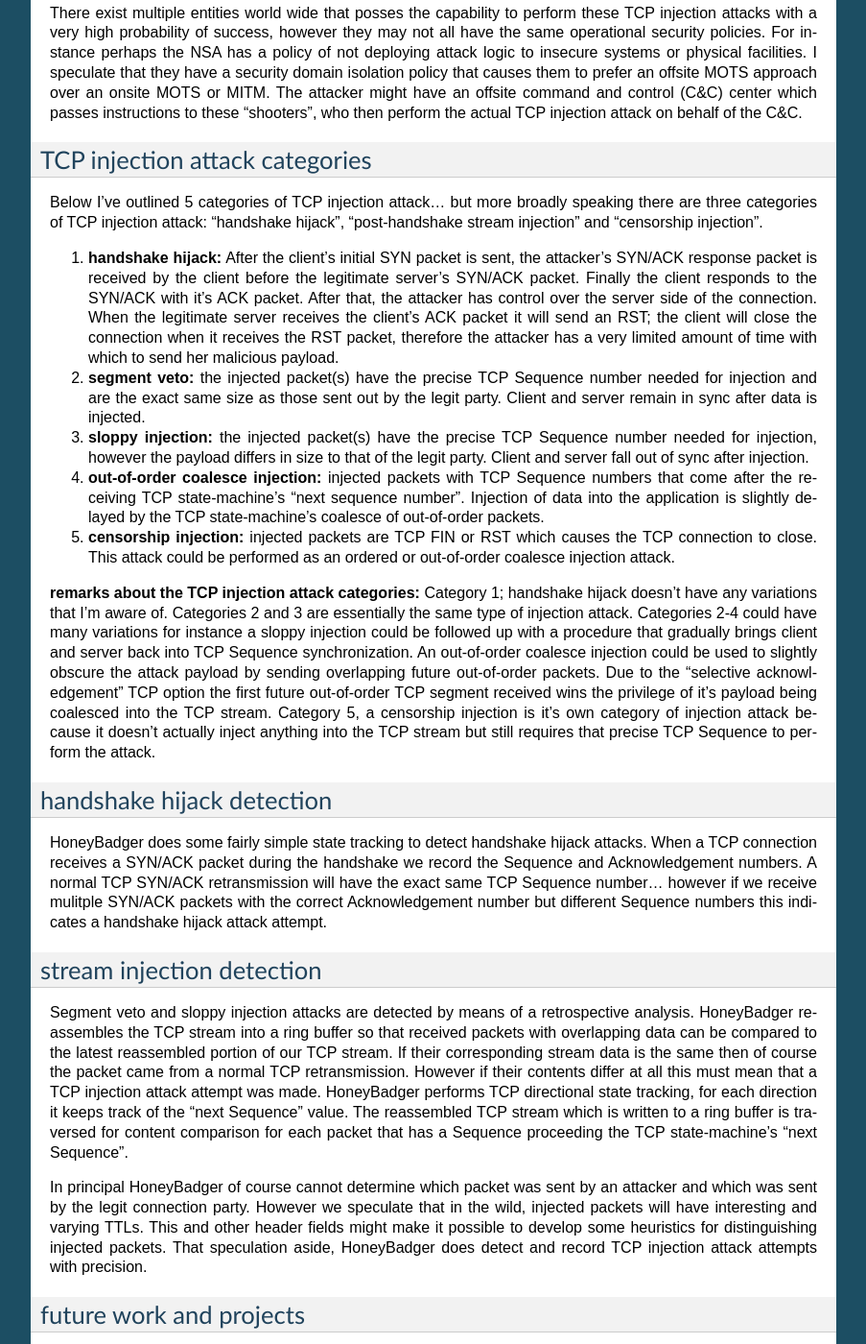
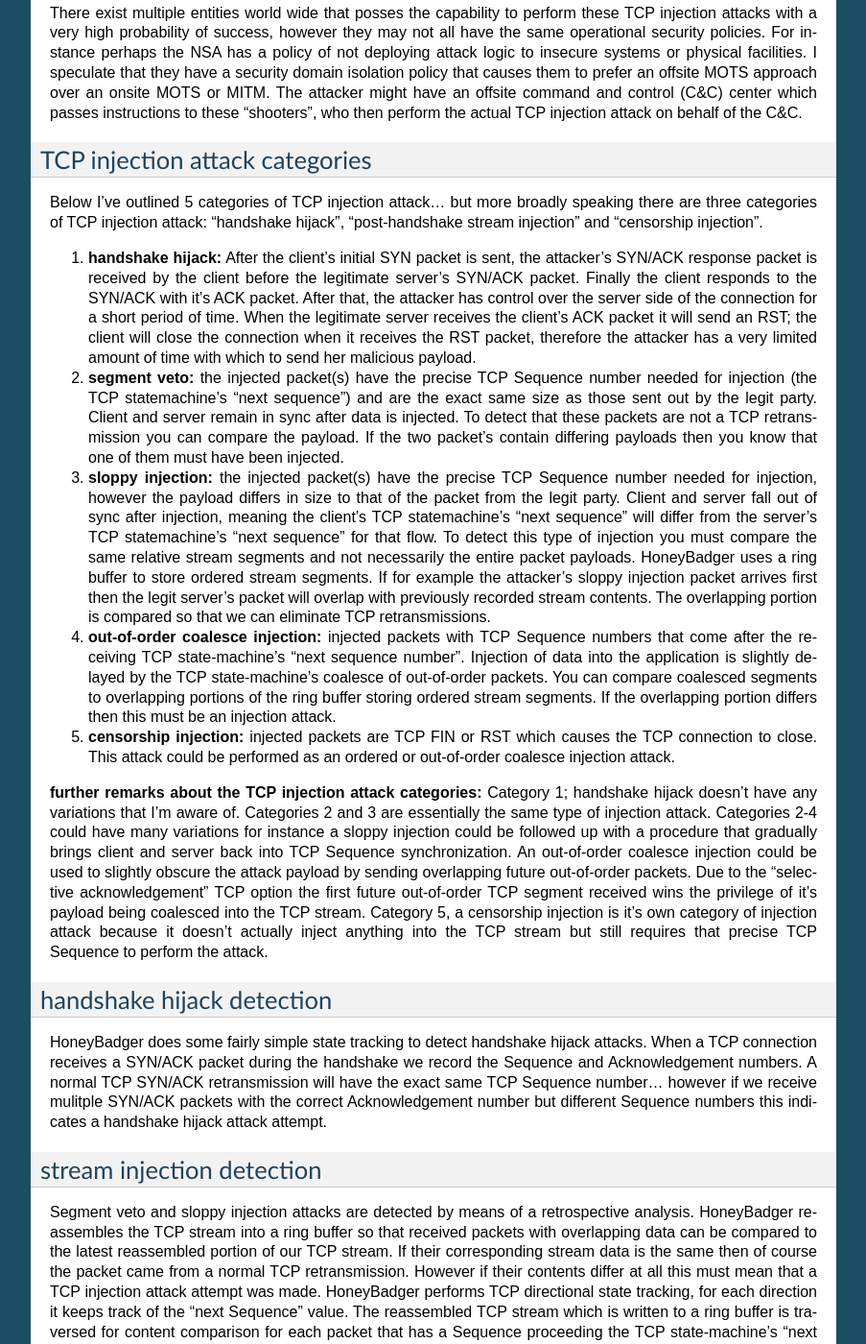
Before and after one commit to david415/HoneyBadger_docs, a Sphinx documentation site: the page built from source/how-to-detect-TCP-injection-attacks.rst, in a window 1280 px wide and 1400 px high, scrolled down 1464 px. Shown: the whole window at 96% size, without its empty margins (198-1101 px from the left). Built offline with Sphinx 7.4.7, drawn with Linux system fonts in a browser that asks for light colours.

Commit message:
Add more details describing injection types

```diff
--- a/source/how-to-detect-TCP-injection-attacks.rst
+++ b/source/how-to-detect-TCP-injection-attacks.rst
@@ -47,18 +47,18 @@
 
 ::
 
-1. **handshake hijack:** After the client's initial SYN packet is sent, the attacker's SYN/ACK response packet is received by the client before the legitimate server's SYN/ACK packet. Finally the client responds to the SYN/ACK with it's ACK packet. After that, the attacker has control over the server side of the connection. When the legitimate server receives the client's ACK packet it will send an RST; the client will close the connection when it receives the RST packet, therefore the attacker has a very limited amount of time with which to send her malicious payload.
+1. **handshake hijack:** After the client's initial SYN packet is sent, the attacker's SYN/ACK response packet is received by the client before the legitimate server's SYN/ACK packet. Finally the client responds to the SYN/ACK with it's ACK packet. After that, the attacker has control over the server side of the connection for a short period of time. When the legitimate server receives the client's ACK packet it will send an RST; the client will close the connection when it receives the RST packet, therefore the attacker has a very limited amount of time with which to send her malicious payload.
 
-2. **segment veto:** the injected packet(s) have the precise TCP Sequence number needed for injection and are the exact same size as those sent out by the legit party. Client and server remain in sync after data is injected.
+2. **segment veto:** the injected packet(s) have the precise TCP Sequence number needed for injection (the TCP statemachine's "next sequence") and are the exact same size as those sent out by the legit party. Client and server remain in sync after data is injected. To detect that these packets are not a TCP retransmission you can compare the payload. If the two packet's contain differing payloads then you know that one of them must have been injected.
 
-3. **sloppy injection:** the injected packet(s) have the precise TCP Sequence number needed for injection, however the payload differs in size to that of the legit party. Client and server fall out of sync after injection.
+3. **sloppy injection:** the injected packet(s) have the precise TCP Sequence number needed for injection, however the payload differs in size to that of the packet from the legit party. Client and server fall out of sync after injection, meaning the client's TCP statemachine's "next sequence" will differ from the server's TCP statemachine's "next sequence" for that flow. To detect this type of injection you must compare the same relative stream segments and not necessarily the entire packet payloads. HoneyBadger uses a ring buffer to store ordered stream segments. If for example the attacker's sloppy injection packet arrives first then the legit server's packet will overlap with previously recorded stream contents. The overlapping portion is compared so that we can eliminate TCP retransmissions.
 
-4. **out-of-order coalesce injection:** injected packets with TCP Sequence numbers that come after the receiving TCP state-machine's "next sequence number". Injection of data into the application is slightly delayed by the TCP state-machine's coalesce of out-of-order packets.
+4. **out-of-order coalesce injection:** injected packets with TCP Sequence numbers that come after the receiving TCP state-machine's "next sequence number". Injection of data into the application is slightly delayed by the TCP state-machine's coalesce of out-of-order packets. You can compare coalesced segments to overlapping portions of the ring buffer storing ordered stream segments. If the overlapping portion differs then this must be an injection attack.
 
 5. **censorship injection:** injected packets are TCP FIN or RST which causes the TCP connection to close. This attack could be performed as an ordered or out-of-order coalesce injection attack.
 
 
-**remarks about the TCP injection attack categories:** Category 1; handshake hijack doesn't have any variations that I'm aware of. Categories 2 and 3 are essentially the same type of injection attack. Categories 2-4 could have many variations for instance a sloppy injection could be  followed up with a procedure that gradually brings client and server back into TCP Sequence  synchronization. An out-of-order coalesce injection could be used to slightly obscure the attack payload by sending overlapping future out-of-order packets. Due to the "selective acknowledgement" TCP option the first future out-of-order TCP segment received wins the privilege of it's payload being coalesced into the TCP stream. Category 5, a censorship injection is it's own category of injection attack because it doesn't actually inject anything into the TCP stream but still requires that precise TCP Sequence to perform the attack.
+**further remarks about the TCP injection attack categories:** Category 1; handshake hijack doesn't have any variations that I'm aware of. Categories 2 and 3 are essentially the same type of injection attack. Categories 2-4 could have many variations for instance a sloppy injection could be  followed up with a procedure that gradually brings client and server back into TCP Sequence  synchronization. An out-of-order coalesce injection could be used to slightly obscure the attack payload by sending overlapping future out-of-order packets. Due to the "selective acknowledgement" TCP option the first future out-of-order TCP segment received wins the privilege of it's payload being coalesced into the TCP stream. Category 5, a censorship injection is it's own category of injection attack because it doesn't actually inject anything into the TCP stream but still requires that precise TCP Sequence to perform the attack.
 
 
 handshake hijack detection
```
